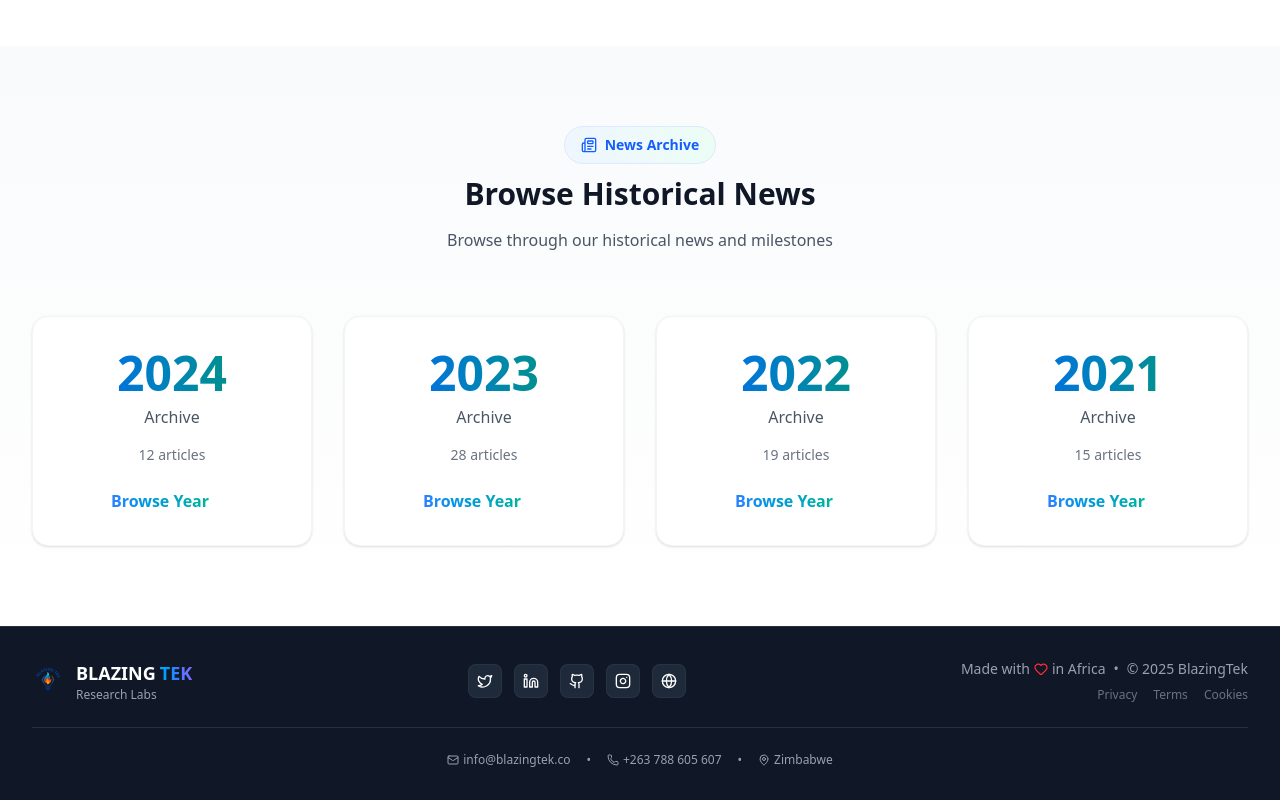
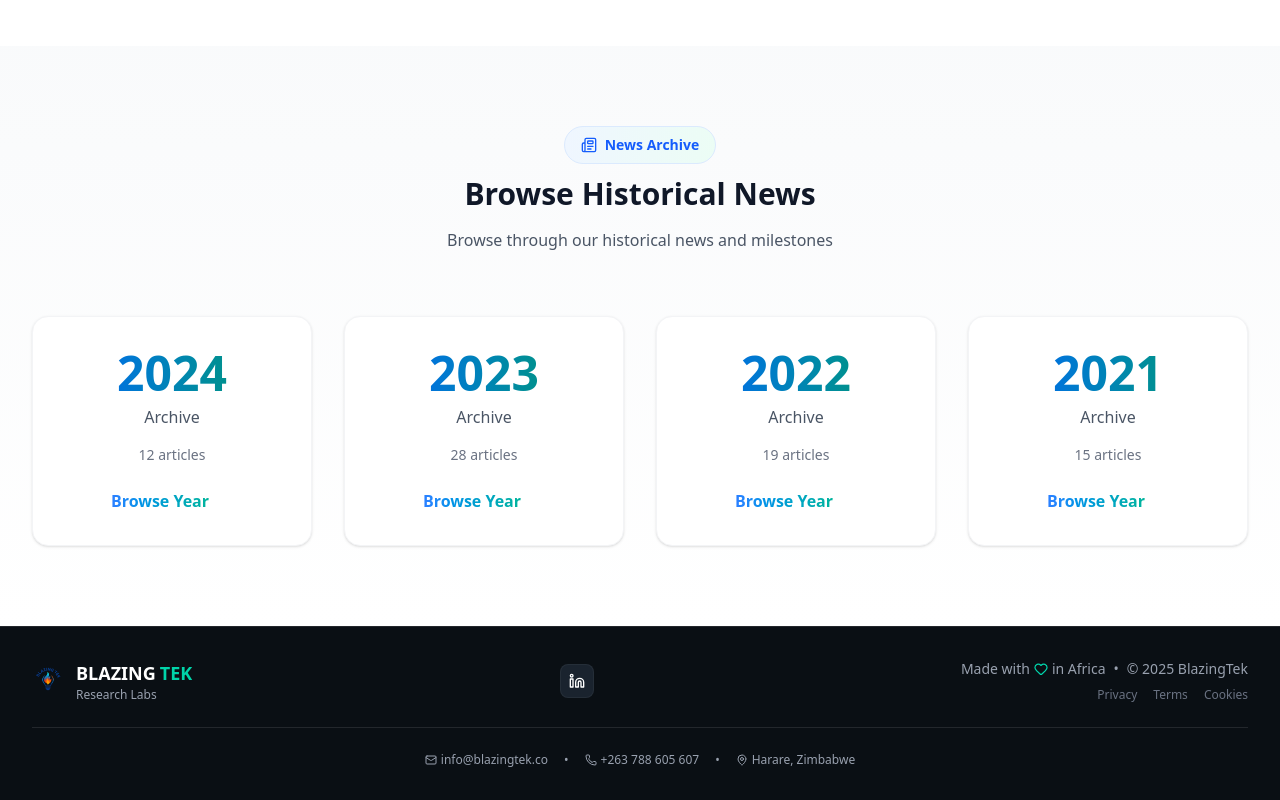
Before and after one commit to tgzgondoz/blazingtek, a React (Vite) app: page /news in a window 1280 px wide. Shown: the part 2896-3696 px from the top of the page. Built offline with nearby package versions, Linux system fonts and the light colour scheme.

Commit message:
Final UI

```diff
--- a/src/components/Footer.jsx
+++ b/src/components/Footer.jsx
@@ -2,11 +2,7 @@ import {
   Mail,
   Phone,
   MapPin,
-  Twitter,
   Linkedin,
-  Github,
-  Instagram,
-  Globe,
   Heart
 } from 'lucide-react';
 import { Link } from 'react-router-dom';
@@ -15,15 +11,11 @@ import logo from '../assets/logo.png';
 
 const Footer = () => {
   const socialLinks = [
-    { icon: <Twitter size={16} />, name: 'Twitter', url: 'https://twitter.com/blazingtek', color: 'hover:bg-blue-500' },
-    { icon: <Linkedin size={16} />, name: 'LinkedIn', url: 'https://linkedin.com/company/blazingtek', color: 'hover:bg-blue-700' },
-    { icon: <Github size={16} />, name: 'GitHub', url: 'https://github.com/blazingtek', color: 'hover:bg-gray-800' },
-    { icon: <Instagram size={16} />, name: 'Instagram', url: 'https://instagram.com/blazingtek', color: 'hover:bg-pink-600' },
-    { icon: <Globe size={16} />, name: 'Research Portal', url: 'https://research.blazingtek.co', color: 'hover:bg-cyan-500' },
+    { icon: <Linkedin size={16} />, name: 'LinkedIn', url: 'https://linkedin.com/company/blazingtek' },
   ];
 
   return (
-    <footer className="bg-gray-900 text-white border-t border-white/10">
+    <footer className="bg-[#0A0F14] text-white border-t border-white/10">
       <div className="max-w-7xl mx-auto px-4 sm:px-6 lg:px-8 py-8">
         <div className="flex flex-col md:flex-row items-center justify-between gap-6">
           {/* Brand */}
@@ -38,20 +30,9 @@ const Footer = () => {
             <div className="flex flex-col">
               <div className="flex items-center gap-1">
                 <span className="text-lg font-bold text-white">BLAZING</span>
-                <motion.span
-                  className="text-lg font-bold bg-gradient-to-r from-cyan-400 via-blue-500 to-purple-500 bg-clip-text text-transparent"
-                  animate={{
-                    backgroundPosition: ['0% 50%', '100% 50%', '0% 50%']
-                  }}
-                  transition={{
-                    duration: 5,
-                    repeat: Infinity,
-                    ease: "linear"
-                  }}
-                  style={{ backgroundSize: '200% 200%' }}
-                >
+                <span className="text-lg font-bold text-[#00D4AA]">
                   TEK
-                </motion.span>
+                </span>
               </div>
               <span className="text-xs text-gray-400">Research Labs</span>
             </div>
@@ -67,7 +48,7 @@ const Footer = () => {
                 rel="noopener noreferrer"
                 whileHover={{ y: -2 }}
                 whileTap={{ scale: 0.95 }}
-                className={`p-2 rounded-lg bg-gray-800 hover:bg-gray-700 transition-all duration-300 border border-white/5 ${social.color}`}
+                className="p-2 rounded-lg bg-[#1A232E] hover:bg-[#0066CC] transition-all duration-300 border border-white/5"
                 aria-label={social.name}
               >
                 {social.icon}
@@ -84,7 +65,7 @@ const Footer = () => {
                   animate={{ scale: [1, 1.1, 1] }}
                   transition={{ duration: 1.5, repeat: Infinity }}
                 >
-                  <Heart size={14} className="mx-1 text-red-500" />
+                  <Heart size={14} className="mx-1 text-[#00D4AA]" />
                 </motion.span>
                 in Africa
               </span>
@@ -102,7 +83,7 @@ const Footer = () => {
                 >
                   <Link
                     to={`/${item.toLowerCase()}`}
-                    className="hover:text-gray-300 transition-colors"
+                    className="hover:text-[#00D4AA] transition-colors"
                   >
                     {item}
                   </Link>
@@ -112,22 +93,22 @@ const Footer = () => {
           </div>
         </div>
 
-        {/* Location */}
+        {/* Contact Info */}
         <div className="mt-6 pt-6 border-t border-white/10">
           <div className="flex flex-col sm:flex-row items-center justify-center gap-4 text-xs text-gray-400">
             <div className="flex items-center gap-1">
               <Mail size={12} />
-              <a href="mailto:info@blazingtek.co" className="hover:text-blue-400 transition-colors">info@blazingtek.co</a>
+              <a href="mailto:info@blazingtek.co" className="hover:text-[#00D4AA] transition-colors">info@blazingtek.co</a>
             </div>
             <span className="hidden sm:inline">•</span>
             <div className="flex items-center gap-1">
               <Phone size={12} />
-              <a href="tel:+263788605607" className="hover:text-blue-400 transition-colors">+263 788 605 607</a>
+              <a href="tel:+263788605607" className="hover:text-[#00D4AA] transition-colors">+263 788 605 607</a>
             </div>
             <span className="hidden sm:inline">•</span>
             <div className="flex items-center gap-1">
               <MapPin size={12} />
-              <span>Zimbabwe</span>
+              <span>Harare, Zimbabwe</span>
             </div>
           </div>
         </div>
```
